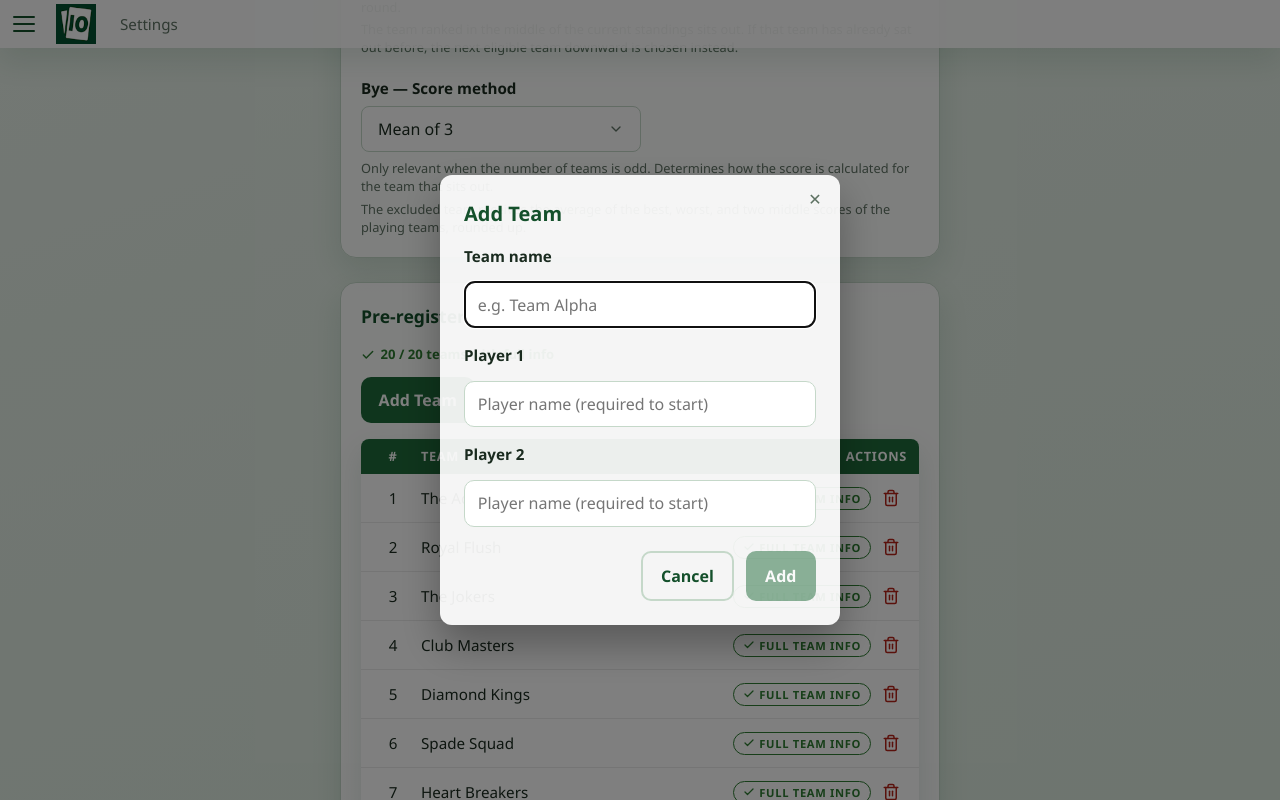
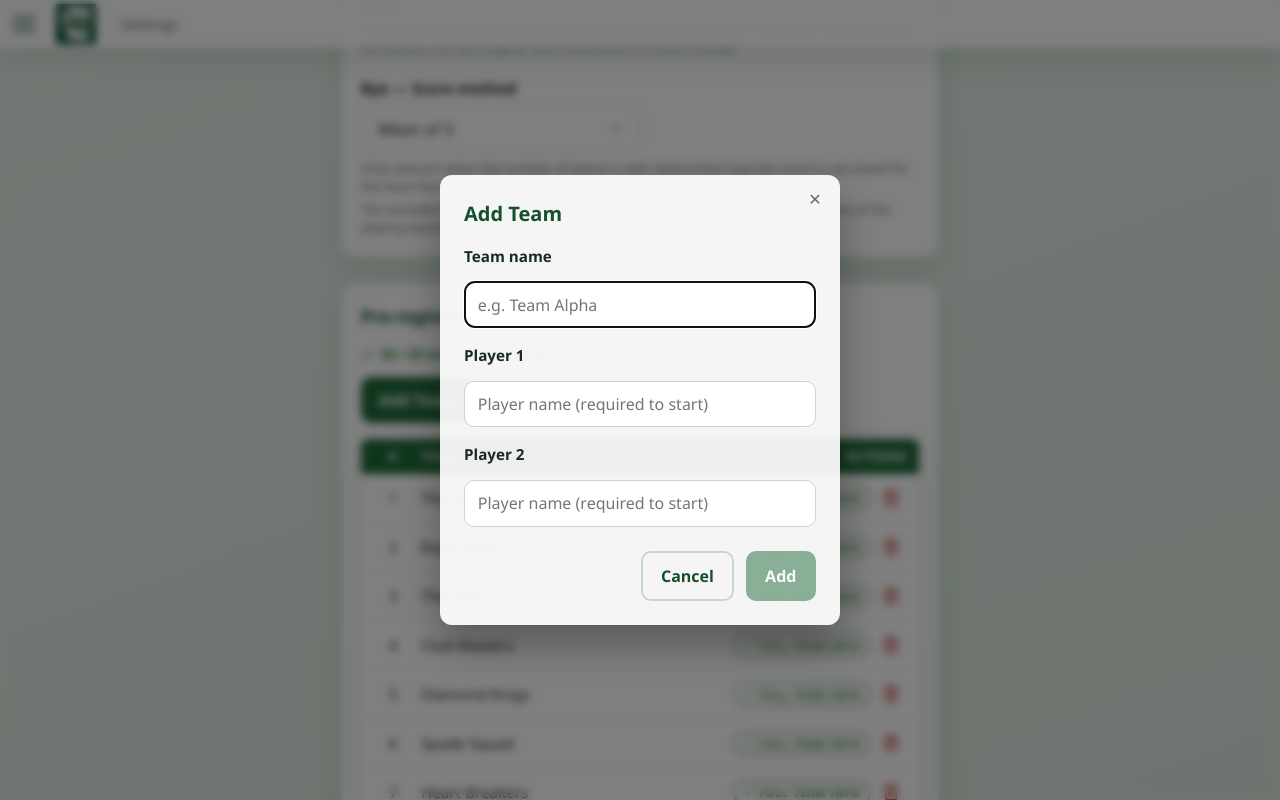
Before and after one commit to StijnVVL/manillenTracker, an Angular app: page /settings in a window 1280 px wide. Both pictures are taken after a click on the button "Add Team". Shown: the part 988-1788 px from the top of the page. Built offline with nearby package versions, Linux system fonts and the light colour scheme.

Commit message:
Added blur effect for background during dialogs

```diff
--- a/src/app/app.component.css
+++ b/src/app/app.component.css
@@ -128,6 +128,8 @@
   right: 0;
   bottom: 0;
   background: rgba(0, 0, 0, 0.4);
+  backdrop-filter: blur(4px);
+  -webkit-backdrop-filter: blur(4px);
   z-index: 150;
 }
 
--- a/src/app/components/add-team-dialog/add-team-dialog.component.css
+++ b/src/app/components/add-team-dialog/add-team-dialog.component.css
@@ -5,6 +5,8 @@
   right: 0;
   bottom: 0;
   background: rgba(0, 0, 0, 0.5);
+  backdrop-filter: blur(4px);
+  -webkit-backdrop-filter: blur(4px);
   display: flex;
   align-items: center;
   justify-content: center;
--- a/src/app/components/confirm-dialog/confirm-dialog.component.css
+++ b/src/app/components/confirm-dialog/confirm-dialog.component.css
@@ -5,6 +5,8 @@
   right: 0;
   bottom: 0;
   background: rgba(0, 0, 0, 0.5);
+  backdrop-filter: blur(4px);
+  -webkit-backdrop-filter: blur(4px);
   display: flex;
   align-items: center;
   justify-content: center;
--- a/src/app/components/round-screen/round-screen.component.css
+++ b/src/app/components/round-screen/round-screen.component.css
@@ -276,6 +276,8 @@
   right: 0;
   bottom: 0;
   background: rgba(0, 0, 0, 0.5);
+  backdrop-filter: blur(4px);
+  -webkit-backdrop-filter: blur(4px);
   display: flex;
   align-items: center;
   justify-content: center;
--- a/src/app/components/score-edit-dialog/score-edit-dialog.component.css
+++ b/src/app/components/score-edit-dialog/score-edit-dialog.component.css
@@ -5,6 +5,8 @@
   right: 0;
   bottom: 0;
   background: rgba(0, 0, 0, 0.5);
+  backdrop-filter: blur(4px);
+  -webkit-backdrop-filter: blur(4px);
   display: flex;
   align-items: center;
   justify-content: center;
```
